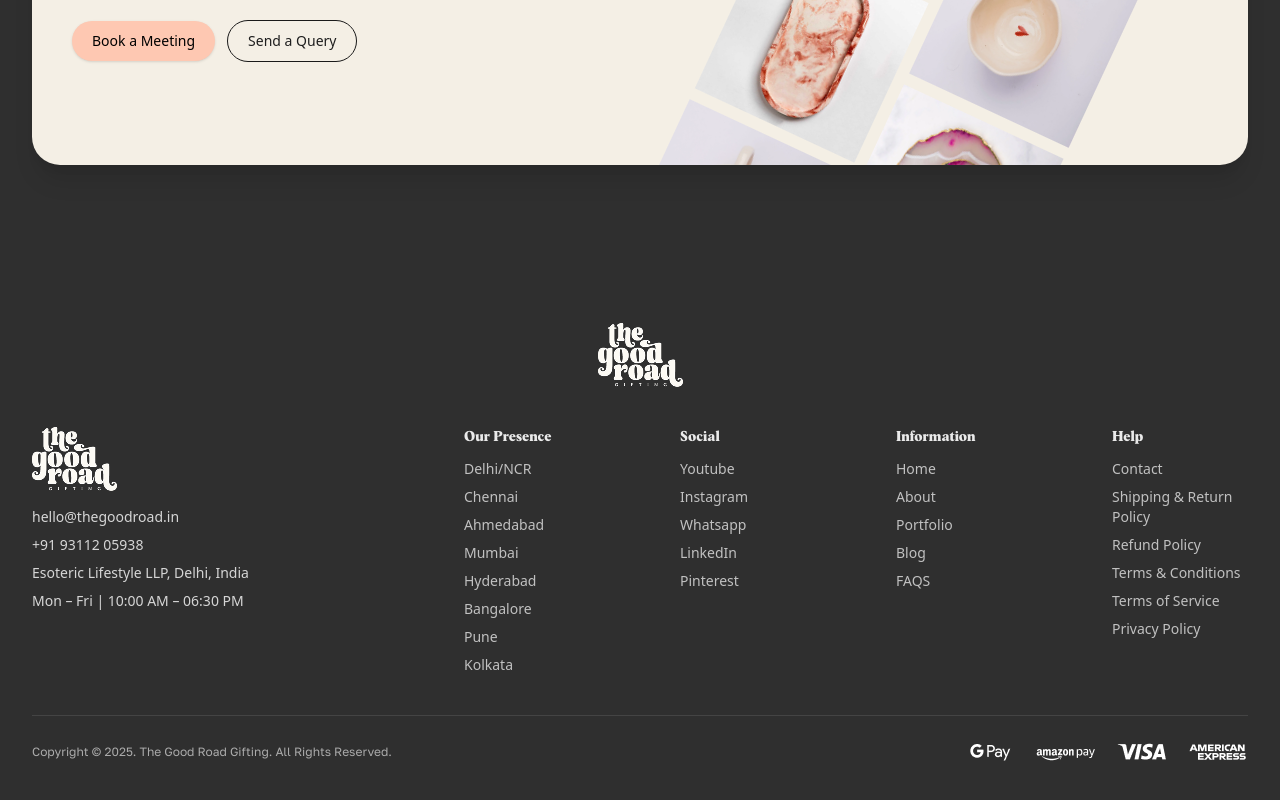
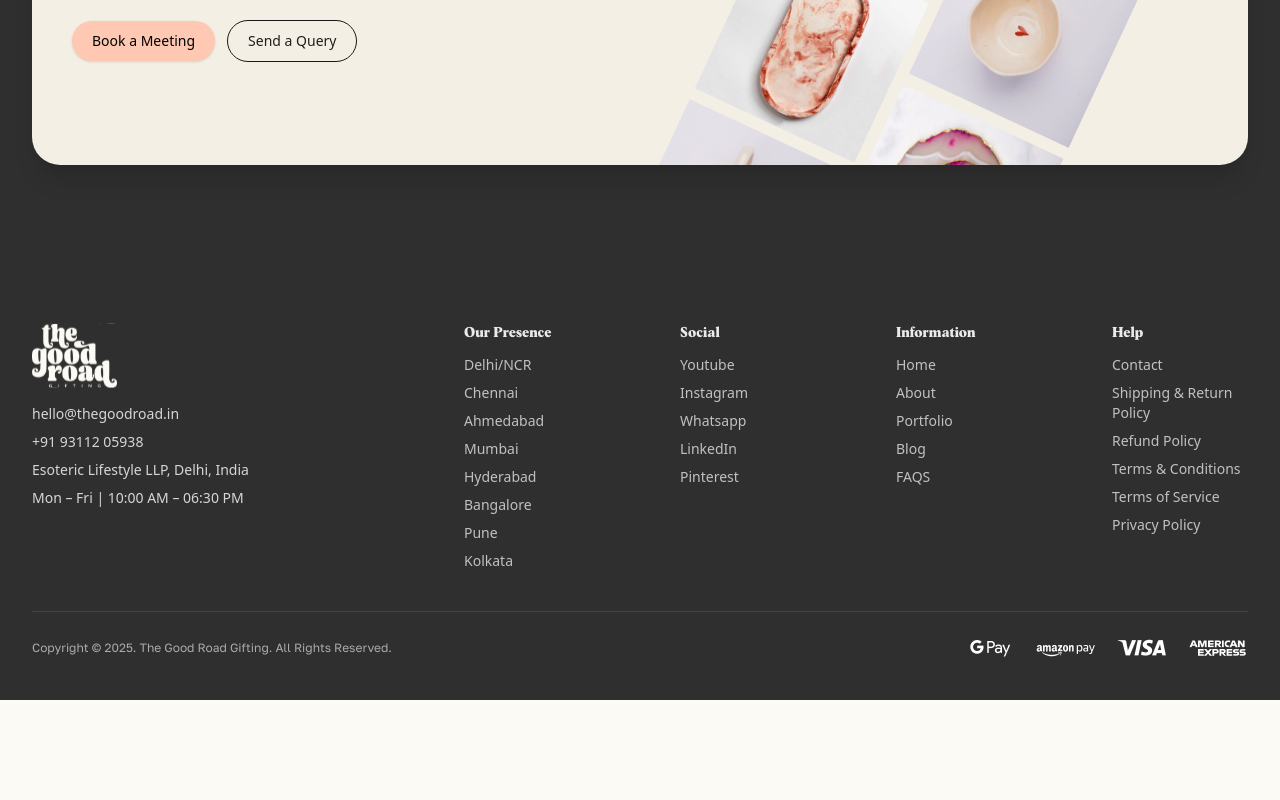
Before and after one commit to prathyusha-9896/goodfood, a React (Vite) app: page / in a window 1280 px wide. Shown: the part 6800-7600 px from the top of the page. After the commit the page ends 7500 px from the top, so only its background shows below. Built offline with nearby package versions, Linux system fonts and the light colour scheme.

Commit message:
footer logo

```diff
--- a/src/components/footer/FooterCta.tsx
+++ b/src/components/footer/FooterCta.tsx
@@ -227,9 +227,9 @@ columns = defaultColumns,
 
       {/* FOOTER BODY */}
       <div className="mx-auto md:max-w-7xl max-w-lg px-8 -mt-8 pb-10 flex flex-col justify-center items-center">
-        <div className="justify-center items-center pb-10">
+        <div className="justify-center items-center pb-10 md:hidden block">
             <img
-              src='/assets/footerlogos/footerlogo.png'
+              src='/assets/footerlogos/footerlogo.svg'
               alt="The Good Road"
               className=""
             />
@@ -238,7 +238,7 @@ columns = defaultColumns,
           {/* Brand + contact */}
           <div className="md:col-span-2 md:block hidden">
             <img
-              src='/assets/footerlogos/footerlogo.png'
+              src='/assets/footerlogos/footerlogo.svg'
               alt="The Good Road"
               className=""
             />
```
Also changed, not shown: public/assets/footerlogos/footerlogo.svg (added).
